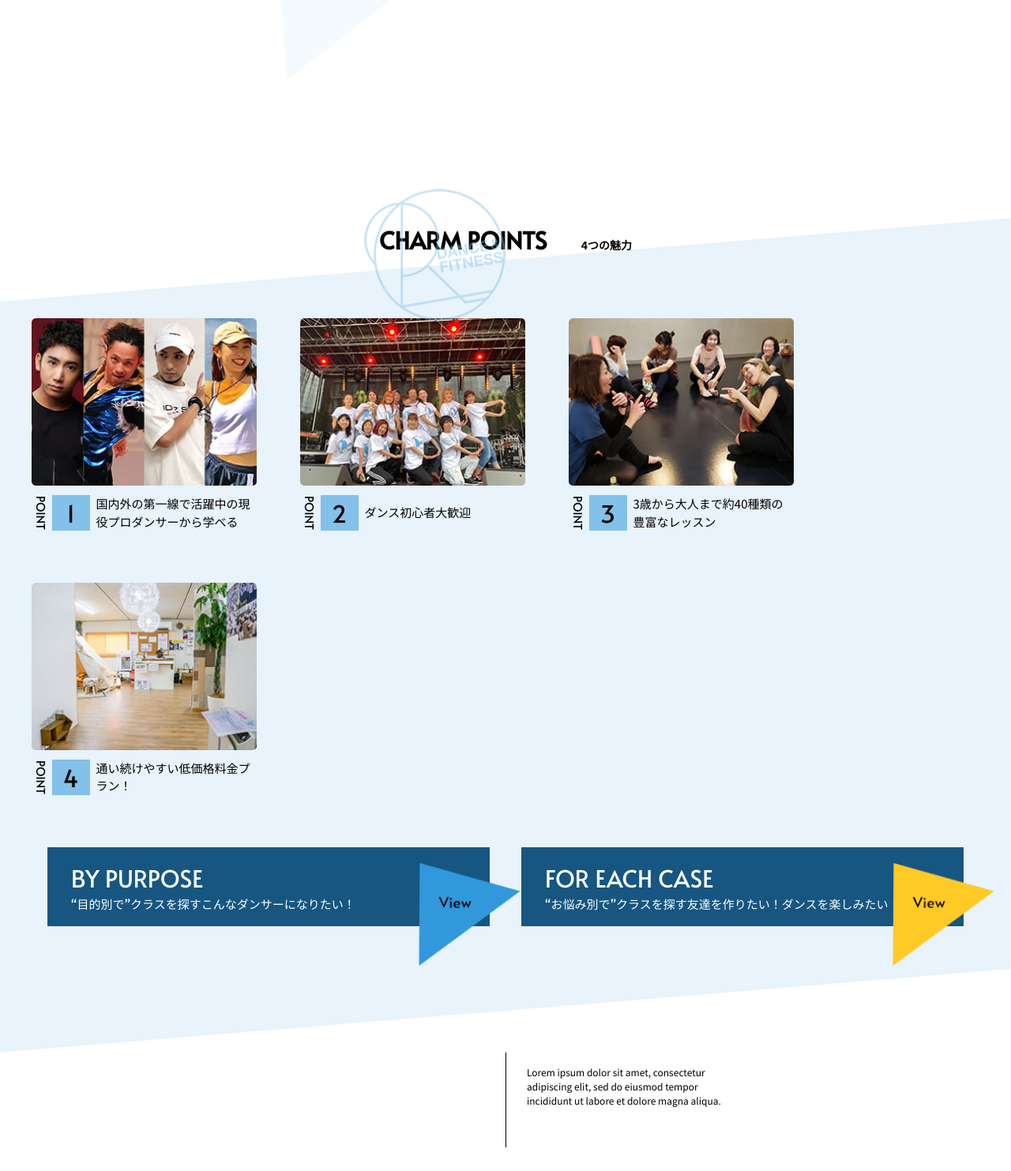
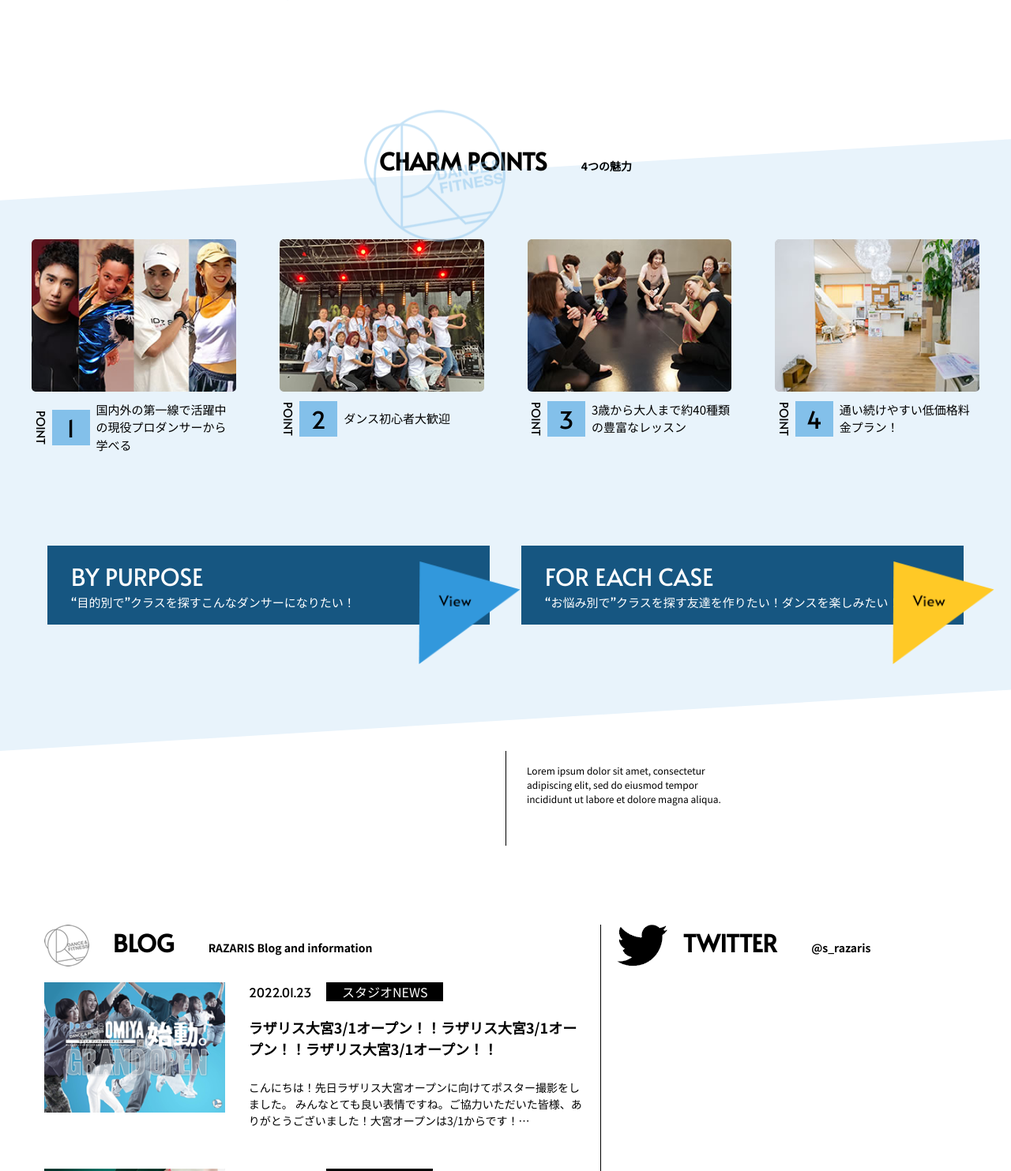
Before and after one commit to Oshima-Minoru/razaris, a PHP site: page / in a window 1280 px wide. Shown: the part 5017-6500 px from the top of the page at 79% size. Run offline with PHP 8.4, Linux system fonts and the light colour scheme; some libraries are stand-ins or nearby versions; some web fonts are replaced.

Commit message:
20220131_v2

```diff
--- a/assets/css/top.css
+++ b/assets/css/top.css
@@ -455,6 +455,10 @@ a:hover .loader-12 {
 }
 
 /* section07 */
+.section07 {
+    position: relative;
+    margin-top: -100px;
+}
 .section07 h1 {
     margin-left: 36px;
 }
@@ -499,14 +503,6 @@ a:hover .loader-12 {
 	transition: .3s ease-in-out;
 }
 
-
-
-
-
-
-
-
-
 /* section08 */
 .section08 {
     position: relative;
@@ -533,8 +529,7 @@ a:hover .loader-12 {
 }
 .section08 .card-container {
     display: flex;
-    justify-content: flex-start;
-    flex-wrap: wrap;
+    justify-content: center;
 }
 .section08 .card-container .point-card {
     margin-right: 55px;
@@ -643,23 +638,38 @@ a:hover .loader-12 {
     display: flex;
     margin-bottom: 20px;
 }
-.section09 .main-container .btn-more {
+.btn-more {
+    position: relative;
     font-size: 18px;
-    margin-top: 40px;
+    width: 260px;
+    height: 60px;
     display: flex;
     justify-content: center;
-    padding: 20px 80px;
+    align-items: center;
     border: 1px solid black;
+    margin: auto;
+    margin-top: 40px;
 }
+.btn-more:hover {
+    transition: all .5s ease-in-out;
+    color: white;
+    background-color: black;
+}
+
 .blog-container {
     width: 60%;
     padding: 0 20px;
+    border-right: 1px solid black;
 }
 .blog-container .title h1 {
     margin-left: 30px;
     font-family: 'Alata', sans-serif;
 }
-.blog-container .blog-card {
+.blog-box {
+    height: 435px;
+    overflow-y: scroll;
+}
+.blog-card {
     display: flex;
     margin-bottom: 50px;
 }
@@ -695,6 +705,10 @@ a:hover .loader-12 {
     width: 40%;
     padding: 0 20px;
 }
+.twitter-box {
+    height: 435px;
+    overflow-y: scroll;
+}
 .twitter-container h1 {
     font-family: 'Alata', sans-serif;
     margin-left: 20px;
@@ -704,9 +718,60 @@ a:hover .loader-12 {
 .section10 h1 {
     margin-left: 36px;
 }
+.section10 iframe {
+    width: 100%;
+    height: 372px;
+}
+.section10 .main-container {
+    background-image: url(../img/footer-bg.png);
+    background-size: cover;
+    background-repeat: no-repeat;
+    background-position: center;
+    padding-top: 90px;
+    padding-bottom: 100px;
+}
+.contact-title {
+    color: white;
+    font-family: 'Alata', sans-serif;
+    font-size: 40px;
+    text-align: center;
+}
+.contact-subtitle {
+    margin-top: 40px;
+    color: white;
+    font-size: 16px;
+    font-weight: bold;
+    text-align: center;
+}
+.button-container {
+    margin-top: 50px;
+    display: flex;
+    align-items: center;
+    justify-content: space-around;
+}
+.blue-btn {
+    display: flex;
+    align-items: center;
+    justify-content: center;
 
+    width: 300px;
+    height: 70px;
+    display: flex;
+    align-items: center;
+    justify-content: center;
+    background-color: #44a2df;
 
-
+    color: white;
+    font-size: 16px;
+    font-weight: bold;
+}
+.blue-btn img {
+    margin-right: 10px;
+}
+.blue-btn:hover {
+    transition: all .5s ease-in-out;
+    background-color: #165681;
+}
 @media (min-width: 1401px) {
 
 }
--- a/index.html
+++ b/index.html
@@ -274,9 +274,9 @@
                     </div>
                 </div>
             </section>
-            <div id="section06" class="section06 dancing vh-element" data-props="padding-top" data-values="50">
-                <div id="bg-section06" class="luxy-el bg-section" data-speed-y="-10" style="height: 800px; transform: translate3d(0px, -420px, 0px);"></div>
-                <a href="" class="viewmore2 luxy-el" data-speed-y="-20" data-offset="1200" style="transform: translate3d(0px, 25.2px, 0px);">
+            <div id="section06" class="section06 dancing">
+                <div id="bg-section06" class="luxy-el" data-speed-y="-10" style="height: 800px;"></div>
+                <a href="" class="viewmore2">
                     <img src="./assets/img/viewmore2.png" alt="">
                 </a>
                 <div class="button-group">
@@ -427,6 +427,7 @@
                             BLOG <span class="subtitle">RAZARIS Blog and information</span>
                         </h1>
                     </div>
+                    <div class="blog-box">
                         <div class="blog-card">
                             <div class="blog-img effect-shine">
                                 <img src="./assets/img/blog1.png" alt="">
@@ -463,6 +464,7 @@
                                 </div>
                             </div>
                         </div>
+                    </div>
                     <a href="" class="btn-more">Read More</a>
                 </div>
                 <div class="twitter-container">
@@ -483,8 +485,31 @@
             <h1>
                 ACCESS <span class="subtitle">アクセス</span>
             </h1>
+            <iframe src="https://www.google.com/maps/embed?pb=!1m18!1m12!1m3!1d1922.9398902011635!2d139.63848699033758!3d35.84933406135089!2m3!1f0!2f0!3f0!3m2!1i1024!2i768!4f13.1!3m3!1m2!1s0x6018eb6c1aa24273%3A0x673429aa1a81c50f!2zUkFaQVJJUyDjg4Djg7Pjgrkm44OV44Kj44OD44OI44ON44K5!5e0!3m2!1sja!2sjp!4v1604991293645!5m2!1sja!2sjp" frameborder="0" allowfullscreen="" aria-hidden="false" tabindex="0"></iframe>
+            <div class="main-container">
+                <div class="contact-title">
+                    CONTACT
+                </div>
+                <div class="contact-subtitle">
+                    メールでのお問い合わせ　受付時間/24時間365日
+                </div>
+                <div class="button-container">
+                    <a href="" class="blue-btn">
+                        <img src="./assets/img/icon-phone.png" alt="">
+                        <span>090-5192-1616</span>
+                    </a>
+                    <a href="" class="blue-btn">
+                        <img src="./assets/img/icon-mail.png" alt="">
+                        <span>メールでのお問い合わせ</span>
+                    </a>
+                    <a href="" class="blue-btn">
+                        <img src="./assets/img/icon-ninja.png" alt="">
+                        <span>体験予約はこちら</span>
+                    </a>
+                </div>
+            </div>
+        </section>
 
-        </section>
     </main>
     <footer>
         <div>
```
Also changed, not shown: assets/img/icon-mail.png (added), assets/img/icon-ninja.png (added), assets/img/icon-phone.png (added), assets/img/section02-bg.png (deleted). Lines whose indentation alone changed are shown as unchanged.
